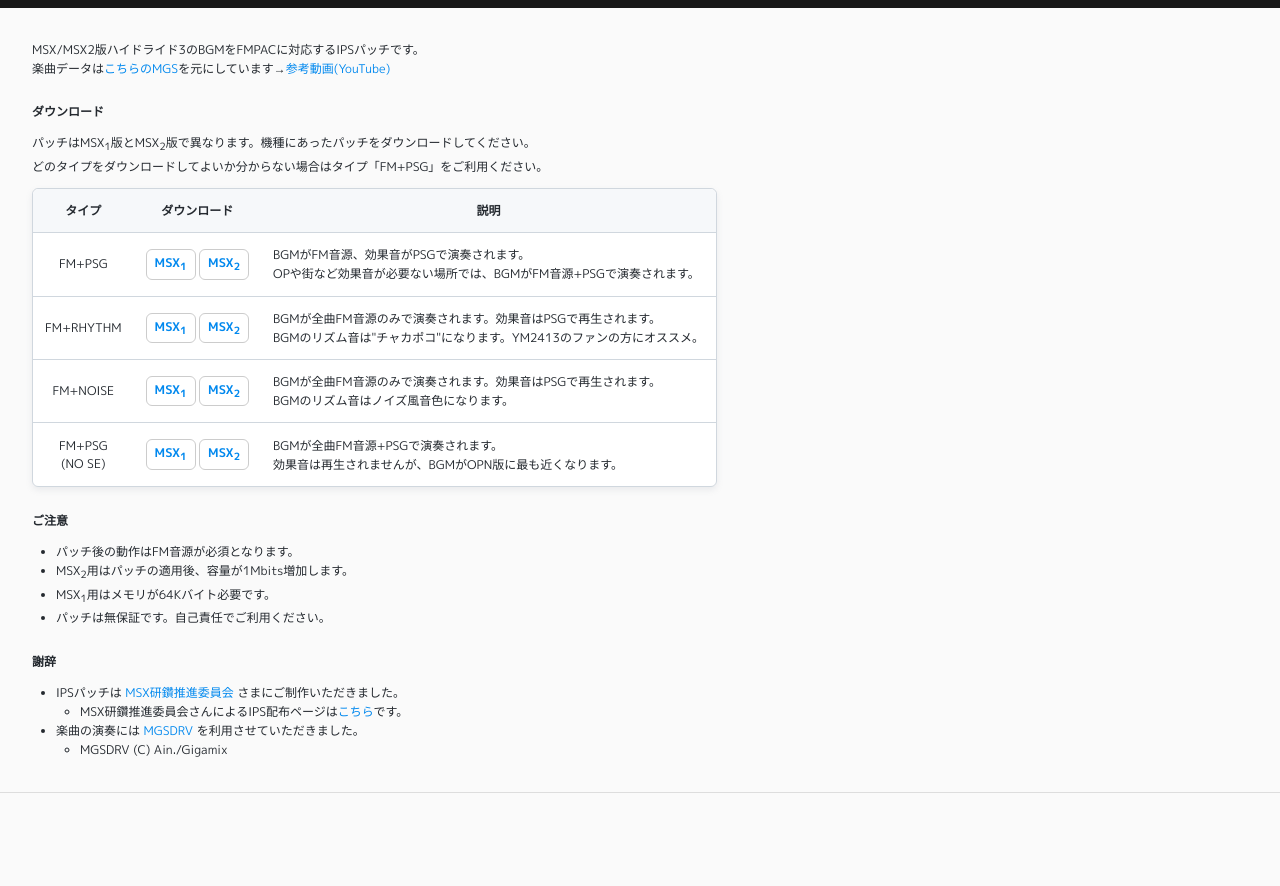
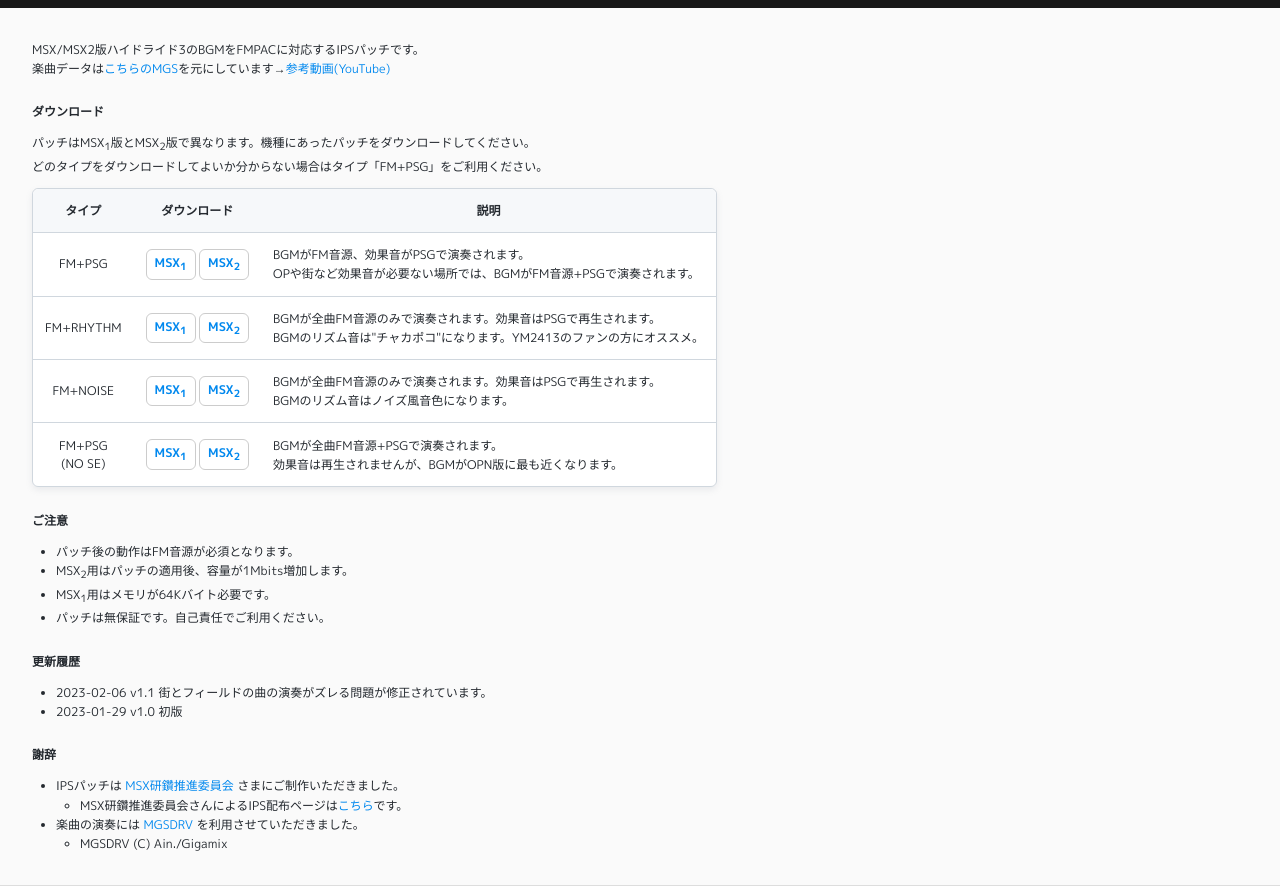
Before and after one commit to mmlbox/hyd2413_patch, a plain HTML site: page index.html in a window 1280 px wide. Shown: the part 83-969 px from the top of the page. Before the commit the page ends 876 px from the top, so only its background shows below. Drawn offline with Linux system fonts and the light colour scheme.

```diff
--- a/index.html
+++ b/index.html
@@ -239,6 +239,11 @@
             <li>MSX<sub>1</sub>用はメモリが64Kバイト必要です。</li>
             <li>パッチは無保証です。自己責任でご利用ください。</li>
         </ul>
+        <h3>更新履歴</h3>
+        <ul>
+            <li>2023-02-06 v1.1 街とフィールドの曲の演奏がズレる問題が修正されています。</li>
+            <li>2023-01-29 v1.0 初版</li>
+        </ul>
         <h3>謝辞</h3>
         <ul>
             <li>
@@ -260,7 +265,6 @@
 <script>
     function _dl(event) {
         const target = event.target.getAttribute('href');
-        console.log(target);
         gtag('event', 'download', { 'event_category': 'ips', 'event_label': target });
     }
     const as = document.querySelectorAll('a.ips');
```
Also changed, not shown: 9 other files.
